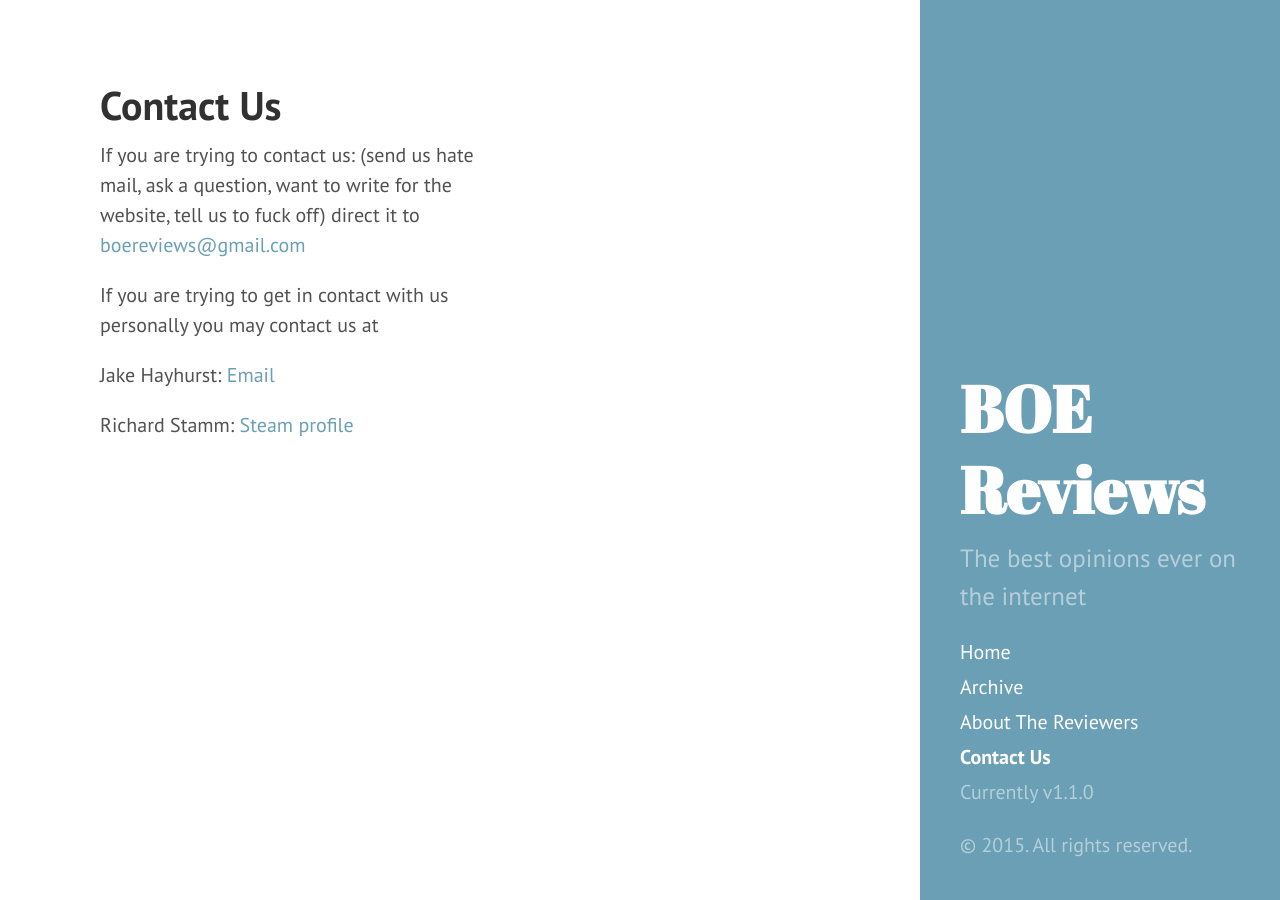
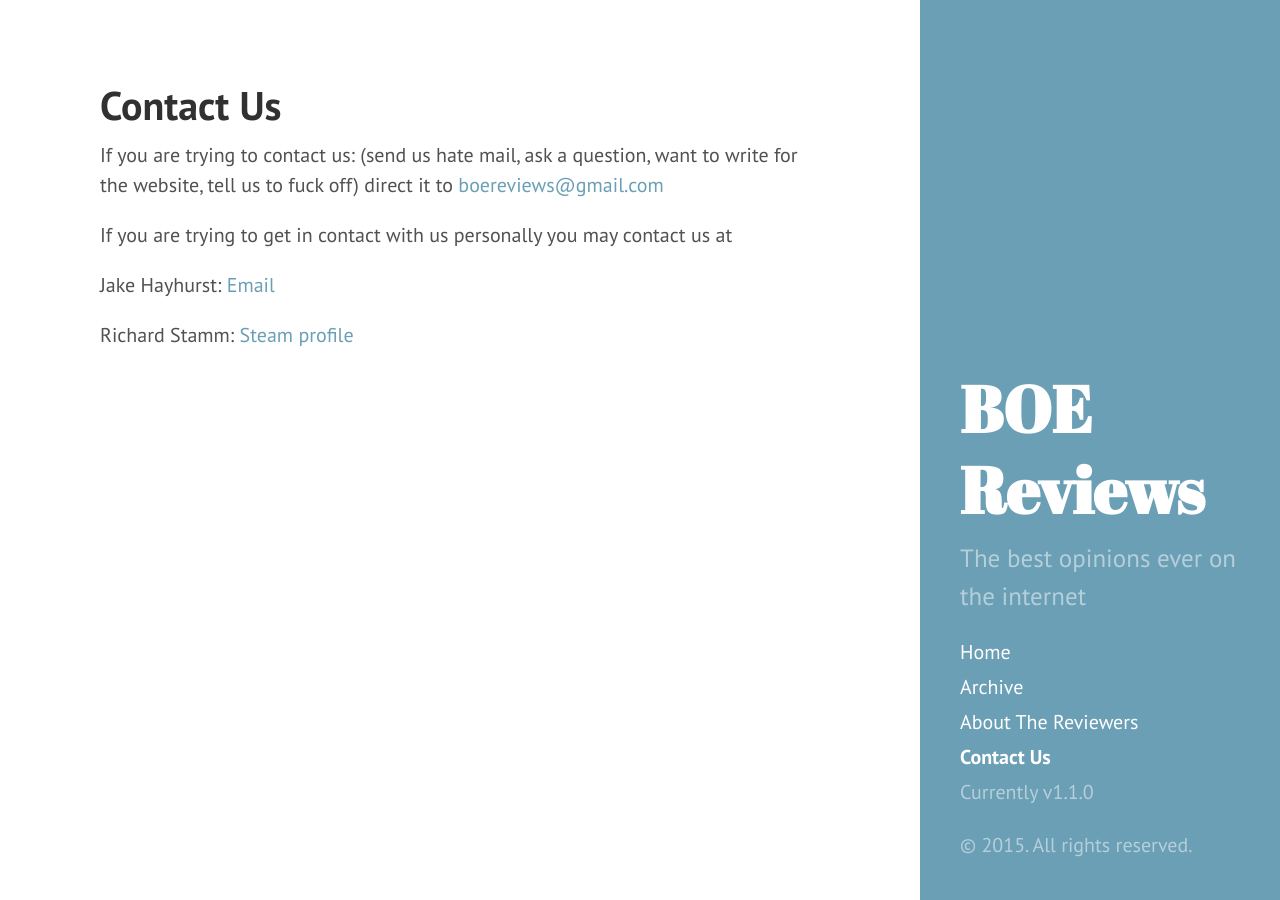
Before and after one commit to LordFluffyPants/LordFluffyPants.github.io, a Jekyll site: the page built from contact.md, in a window 1280 px wide. Built offline with Jekyll 4.4.1, drawn with Linux system fonts in a browser that asks for light colours; Markdown is read by kramdown in place of the engine named in the settings.

Commit message:
too much salt

```diff
--- a/public/css/hyde.css
+++ b/public/css/hyde.css
@@ -170,8 +170,7 @@ a.sidebar-nav-item:focus {
 @media (min-width: 64em) {
   .layout-reverse .content {
     margin-left: 4rem;
-    margin-right: 22rem;
-    padding-right: 18rem;
+    margin-right: 20rem;
 
   }
   .layout-reverse .content a,
```
